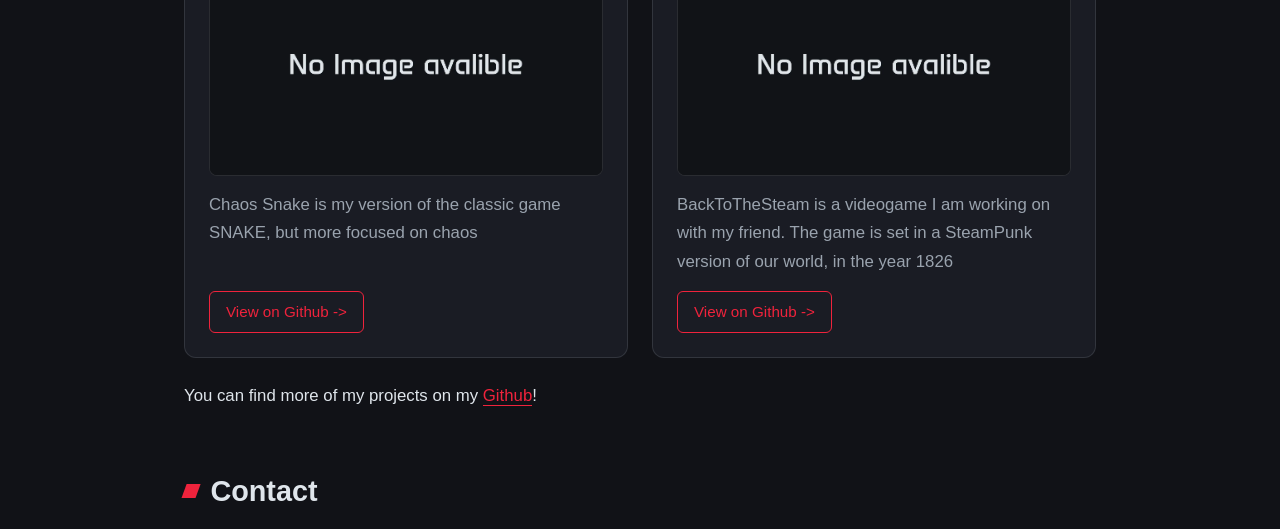
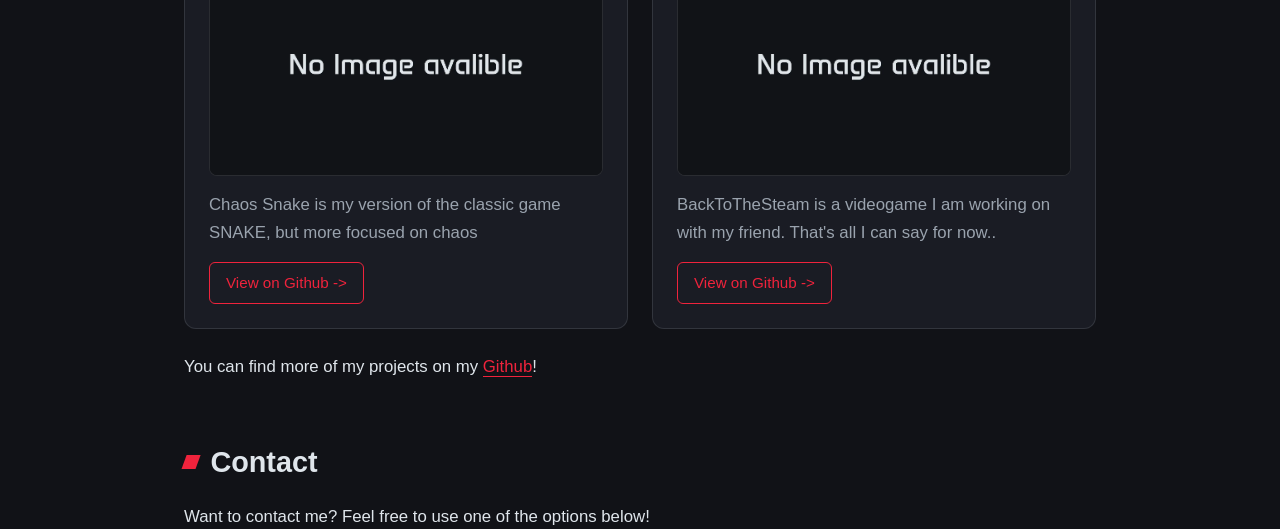
Before and after one commit to miroslavorel/my-portfolio, a plain HTML site: page index.html in a window 1280 px wide. Shown: the part 833-1362 px from the top of the page. Drawn offline with Linux system fonts and the light colour scheme; a web font is replaced by a local one.

Commit message:
Update index.html
Small text update

```diff
--- a/index.html
+++ b/index.html
@@ -42,7 +42,7 @@
             <article>
                 <h3>BackToTheSteam</h3>
                 <img src="imgs/NoImageForNow.webp" alt="Image of BackToTheSteam">
-                <p>BackToTheSteam is a videogame I am working on with my friend. The game is set in a SteamPunk version of our world, in the year 1826</p>
+                <p>BackToTheSteam is a videogame I am working on with my friend. That's all I can say for now..</p>
                 <a href="https://github.com/miroslavorel/BackToTheSteam">View on Github -></a>
             </article>
         </div>
```
